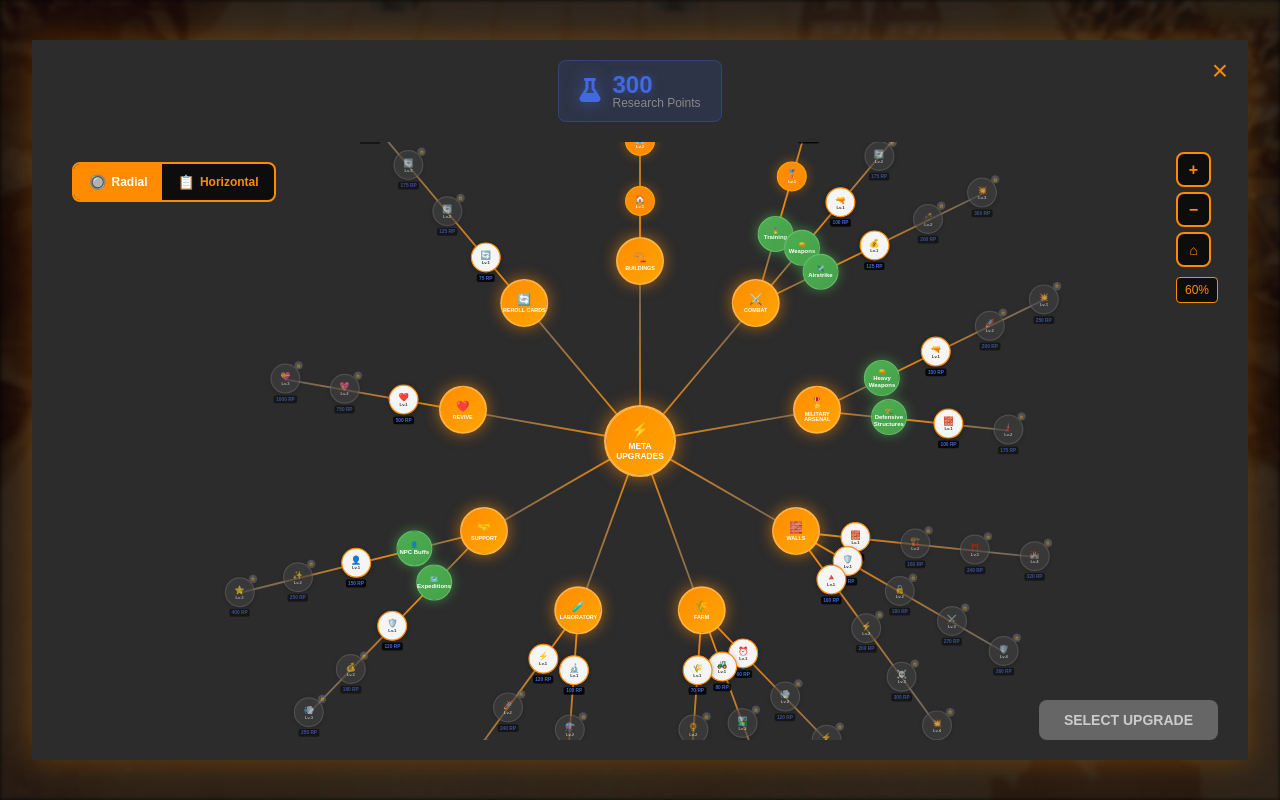
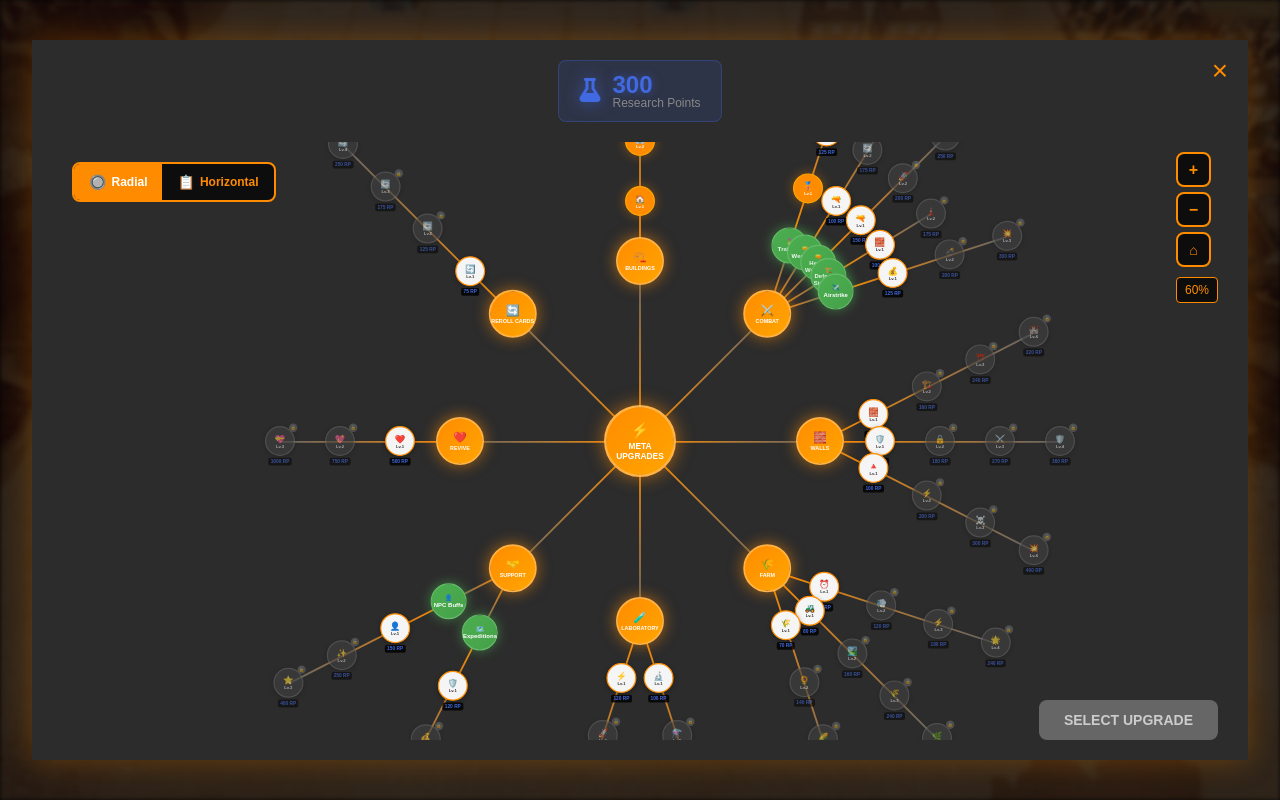
Before and after one commit to timuurbesli/citydefensezUIUX, a website: page src/pages/meta-upgrade.html in a window 1280 px wide. Drawn offline with Linux system fonts and the light colour scheme.

Commit message:
Update meta-upgrade.html

```diff
--- a/src/pages/meta-upgrade.html
+++ b/src/pages/meta-upgrade.html
@@ -1278,20 +1278,6 @@
                             { id: 3, name: "High Damage", cost: 250, effect: "+50% soldier damage", unlocked: false, icon: "💥" }
                         ]
                     },
-                    airstrike: {
-                        title: "Airstrike",
-                        description: "Improves aerial support through cost reduction, new weapons, and increased effectiveness.",
-                        upgrades: [
-                            { id: 1, name: "Cheap Strikes", cost: 125, effect: "Airstrikes 50% cheaper", unlocked: false, icon: "💰" },
-                            { id: 2, name: "Triple Bomber", cost: 200, effect: "3-bomb launcher plane", unlocked: false, icon: "💣" },
-                            { id: 3, name: "Wide Bombardment", cost: 300, effect: "+50% airstrike radius", unlocked: false, icon: "💥" }
-                        ]
-                    }
-                }
-            },
-            military: {
-                title: "Military Arsenal",
-                subCategories: {
                     heavyWeapons: {
                         title: "Heavy Weapons",
                         description: "Unlocks specialized heavy weapons for advanced tactical options.",
@@ -1307,6 +1293,15 @@
                         upgrades: [
                             { id: 1, name: "Wall Engineering", cost: 100, effect: "Unlocks Defense Walls", unlocked: false, icon: "🧱" },
                             { id: 2, name: "Tower Engineering", cost: 175, effect: "Unlocks Outpost Towers", unlocked: false, icon: "🗼" }
+                        ]
+                    },
+                    airstrike: {
+                        title: "Airstrike",
+                        description: "Improves aerial support through cost reduction, new weapons, and increased effectiveness.",
+                        upgrades: [
+                            { id: 1, name: "Cheap Strikes", cost: 125, effect: "Airstrikes 50% cheaper", unlocked: false, icon: "💰" },
+                            { id: 2, name: "Triple Bomber", cost: 200, effect: "3-bomb launcher plane", unlocked: false, icon: "💣" },
+                            { id: 3, name: "Wide Bombardment", cost: 300, effect: "+50% airstrike radius", unlocked: false, icon: "💥" }
                         ]
                     }
                 }
@@ -1836,7 +1831,7 @@
                 const upgradeRadius = 100; // Distance between upgrade levels (increased for more space)
 
                 // Only show sub-category nodes for categories that truly have distinct sub-categories
-                const showSubCategoryNodes = (categoryKey === 'combat' || categoryKey === 'support' || categoryKey === 'military') && subCategoryKeys.length > 1;
+                const showSubCategoryNodes = (categoryKey === 'combat' || categoryKey === 'support') && subCategoryKeys.length > 1;
 
                 if (showSubCategoryNodes) {
                     // Multiple sub-categories: render each as a separate branch
@@ -2275,7 +2270,7 @@
                     subTreeContainer.dataset.subCategory = subCategoryKey;
 
                     // Only show sub-category nodes for categories that truly have distinct sub-categories
-                    const showSubCategoryNodes = (categoryKey === 'combat' || categoryKey === 'support' || categoryKey === 'military');
+                    const showSubCategoryNodes = (categoryKey === 'combat' || categoryKey === 'support');
 
                     if (showSubCategoryNodes) {
                         // Sub-category node (styled like other nodes)
@@ -2457,7 +2452,6 @@
             const icons = {
                 buildings: '🏗️',
                 combat: '⚔️',
-                military: '🎖️',
                 walls: '🧱',
                 farm: '🌾',
                 laboratory: '🧪',
```
